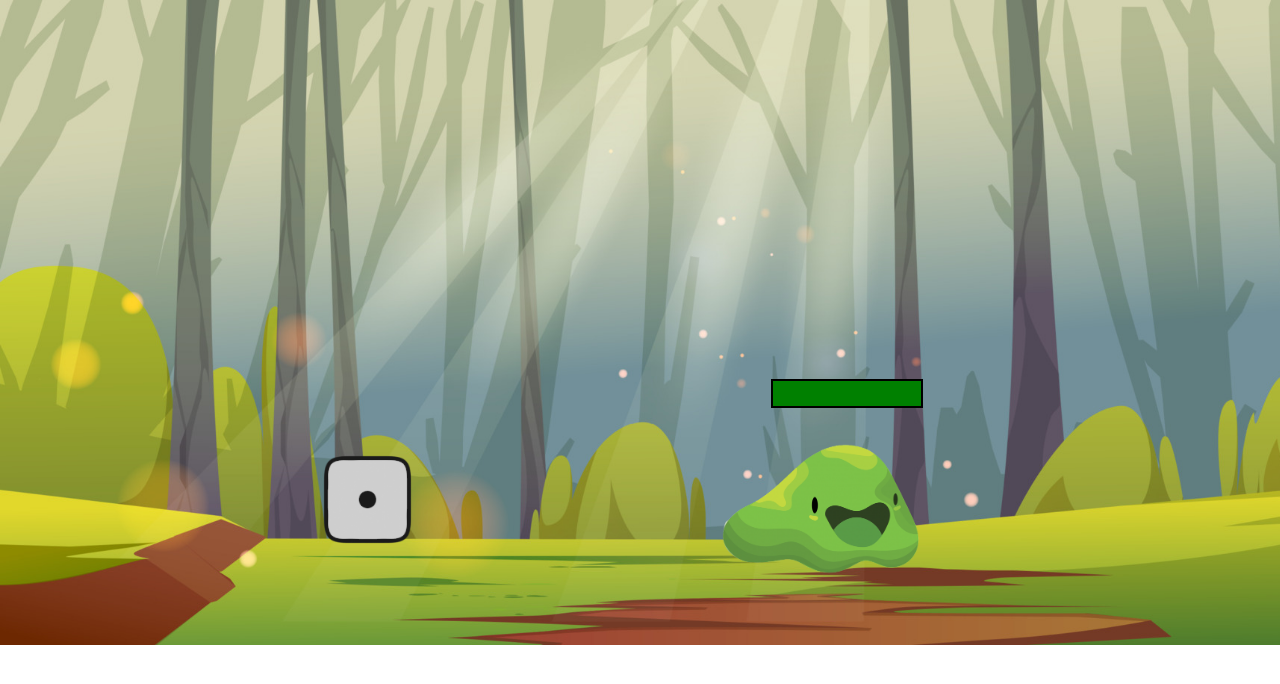
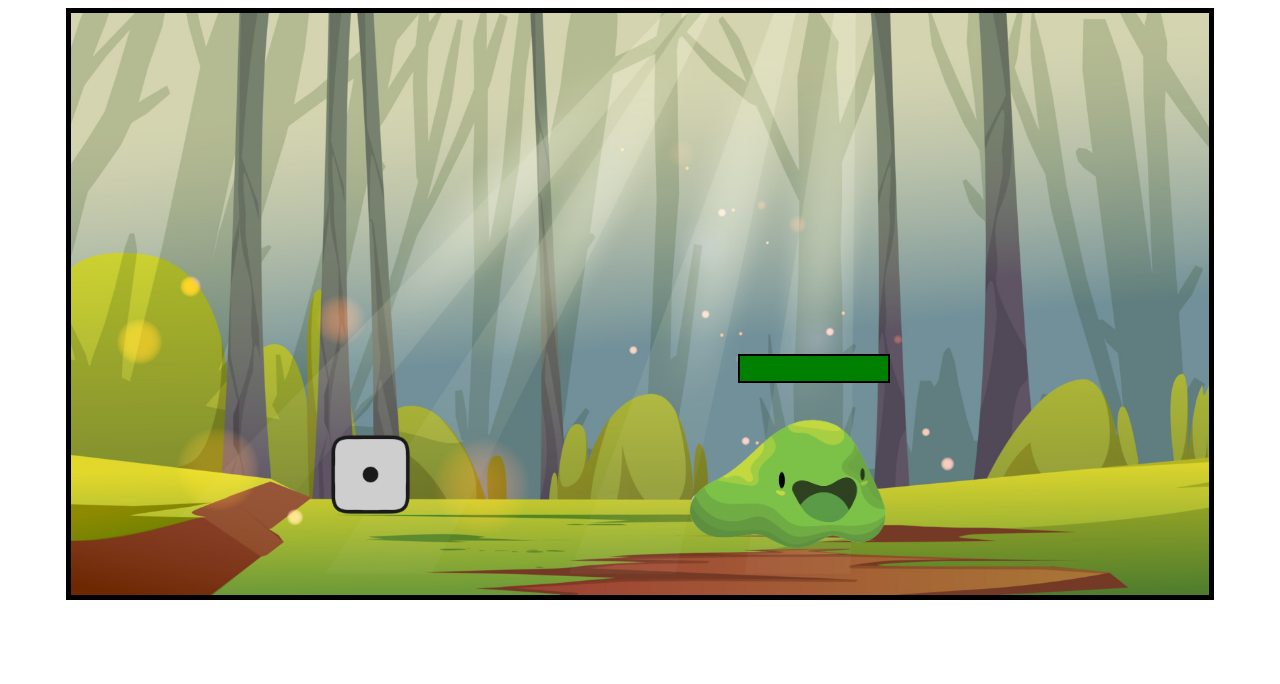
Before and after one commit to sabas153/Mini-Web-Dice-Game, a plain HTML site: page index.html in a window 1280 px wide. Drawn offline with Linux system fonts and the light colour scheme.

Commit message:
Changes to be committed: 	modified:   css/style.css 	modified:   index.html

```diff
--- a/css/style.css
+++ b/css/style.css
@@ -2,13 +2,17 @@
     font-family:"ThaleahFat";
     src: url("../data/ThaleahFat.ttf") format("truetype");
   }
-body{
+main{
     background-image:url(../img/background.jpg);
     background-repeat: no-repeat;
-    background-size: 112%;
+    background-size: cover;
+    max-width: 100%;
+    width: 90%;
     font:inherit;
     font-family: ThaleahFat;
     font-size:xx-large;
+    border: 5px solid black;
+    margin: auto;
 }
 .flex{
     display: flex;
@@ -19,14 +23,14 @@ body{
 }
 #vidaSlime{
     margin-left: 30%;
+    position: relative;
 }
 #stats{
     margin-left: 15%;
     color: rgb(136, 0, 0);
     position: absolute;
-    right: 35%;
     opacity: 0;
-    top: 55%;
+    top: -10%;
 }
 #vida{
     position: absolute;
@@ -48,6 +52,7 @@ body{
 }
 #slime{
     width: 40%;
+    height: 50%;
 }
 #dado{
     width: 10%;
--- a/index.html
+++ b/index.html
@@ -6,9 +6,10 @@
     <meta name="viewport" content="width=device-width, initial-scale=1.0">
     <link rel="stylesheet" type="text/css" href="css/style.css">
     <script defer="defer" src="js/javascript.js"></script>
-    <title>Act. 4</title>
+    <title>Mini Dice Game</title>
 </head>
 <body>
+    <main>
         <section class="flex">
             <img src="img/dado01.png" value="dado" id="dado" onclick="tirarDado(1, 7)">
             <section id="vidaSlime">
@@ -21,5 +22,6 @@
             </section>
         </section>
         <article id="boton"></article>
+    </main>
 </body>
 </html>
```
Lines whose indentation alone changed are shown as unchanged.
